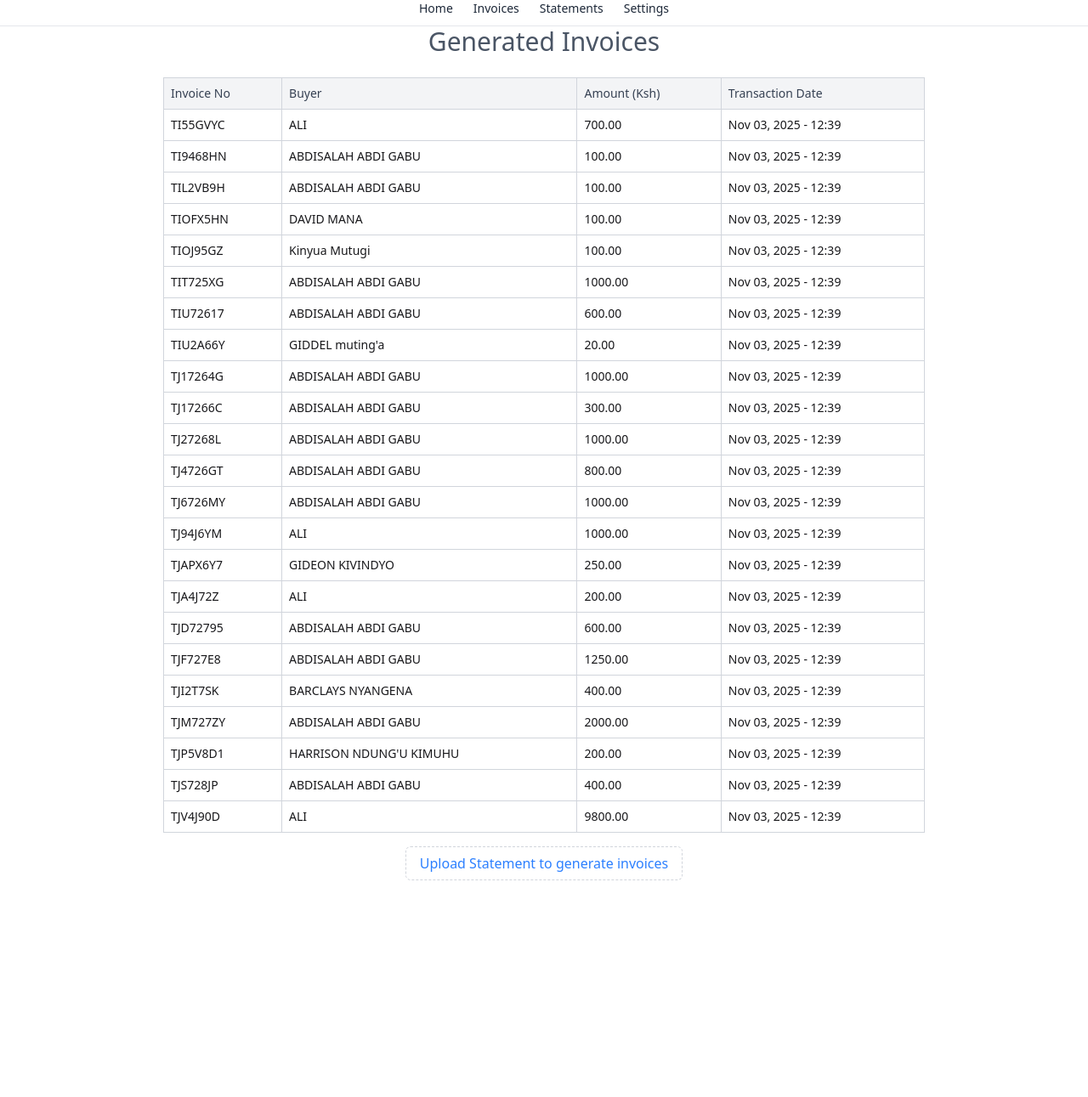
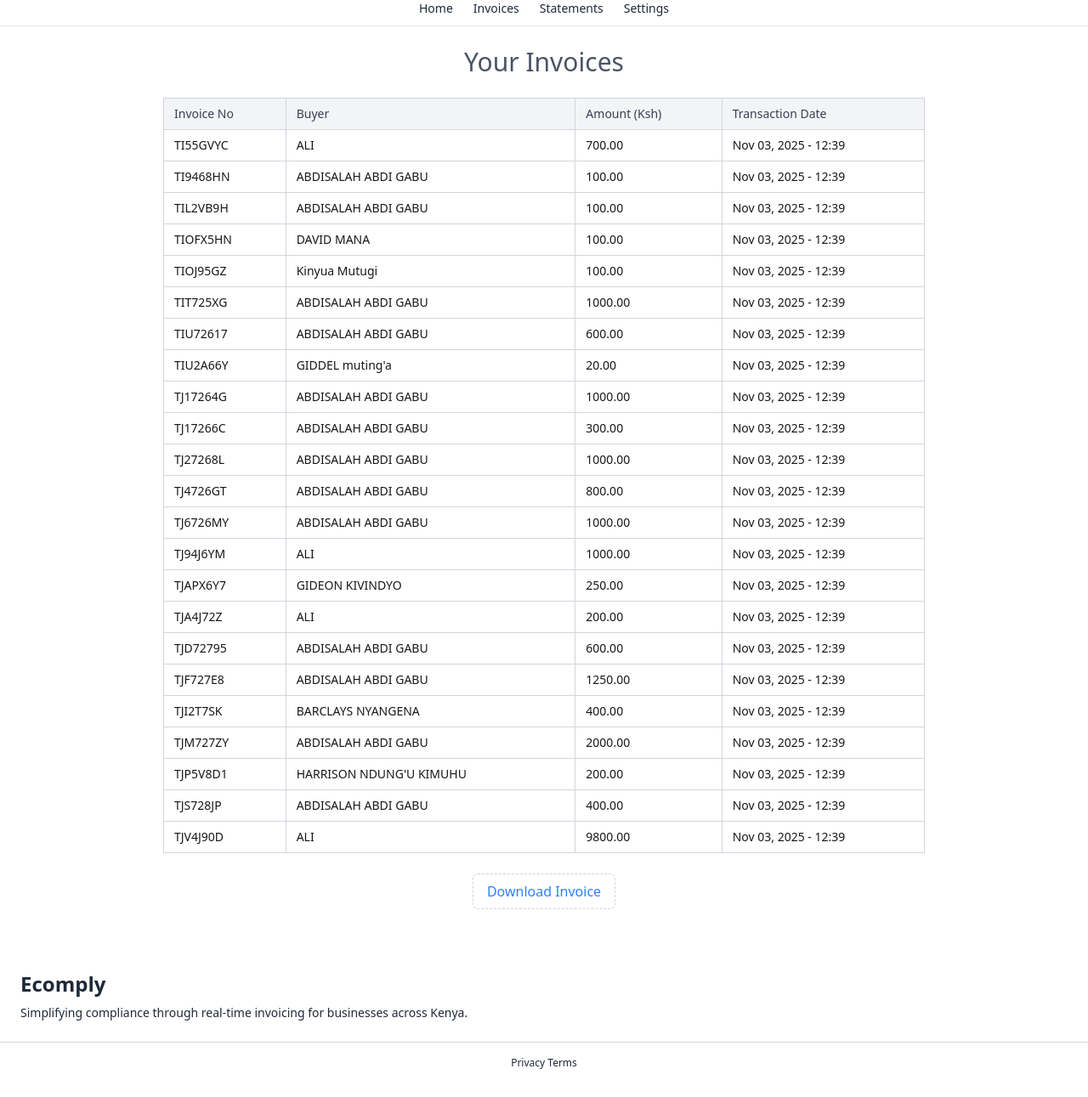
Before and after one commit to ARMSTRONGOPONDO/kra-ecomply, a Django app: page /invoices/ in a window 1280 px wide. Shown: the part 52-1343 px from the top of the page at 85% size. Before the commit the page ends 1088 px from the top, so only its background shows below. Run offline with Django 5.2, Linux system fonts and the light colour scheme; a user stored in the database is signed in; data comes from the database, SQL or seed files in the repository; both versions use the stored data as it was after the commit; some libraries are stand-ins or nearby versions.

Commit message:
new changes

```diff
--- /dev/null
+++ b/templates/components/Footer.html
@@ -0,0 +1,26 @@
+{% load static %}
+
+<footer class="w-full text-gray-800 py-8 mt-4 rounded-md">
+  <div class="max-w-7xl mx-auto px-6 flex flex-col md:flex-row items-center justify-between space-y-4 md:space-y-0">
+
+    <!-- About Section -->
+    <div class="text-center md:text-left md:flex-1">
+      <h3 class="text-2xl font-semibold mb-2">Ecomply</h3>
+      <p class="text-sm">
+        Simplifying compliance through real-time invoicing for businesses across Kenya.
+      </p>
+    </div>
+
+    <!-- Links -->
+    {% comment %} <div class="flex space-x-6 text-sm">
+      <a href="#" class="hover:underline">Privacy</a>
+      <a href="#" class="hover:underline">Terms</a>
+    </div> {% endcomment %}
+
+  </div>
+
+  <div class="mt-6 text-center text-xs border-t border-gray-300 pt-4">
+  <a href="#" class="hover:underline">Privacy</a>
+      <a href="#" class="hover:underline">Terms</a>
+  </div>
+</footer>
--- a/templates/dashboard/base.html
+++ b/templates/dashboard/base.html
@@ -12,6 +12,9 @@
 </head>
 <body>
       {% block content %}
+
+
     {% endblock %}
+
 </body>
 </html>
--- a/templates/dashboard/home.html
+++ b/templates/dashboard/home.html
@@ -35,4 +35,7 @@
 </section>
 
 
+
+         {% include 'components/Footer.html' %}
+
 {% endblock %}
--- a/templates/dashboard/invoice.html
+++ b/templates/dashboard/invoice.html
@@ -18,7 +18,7 @@
     </div>
     {% endif %}
 
-    <h1 class="text-2xl sm:text-3xl font-medium mb-6 text-gray-600 text-center">Generated Invoices</h1>
+    <h1 class="text-2xl sm:text-3xl font-medium mb-6 text-gray-600 text-center">Your Invoices</h1>
 
     {% if invoices %}
     <div class="overflow-x-auto">
@@ -50,13 +50,16 @@
     <div class="mt-6 text-center">
       <a href="{% url 'upload_statement' %}"
          class="inline-block px-4 py-2 border border-gray-300 border-dashed rounded-md text-blue-500 hover:bg-gray-300 hover:text-blue-800 transition-all duration-300">
-        Upload Statement to generate invoices
+       Download Invoice
       </a>
     </div>
 
   </div>
 </div>
 
+
+         {% include 'components/Footer.html' %}
+
 <script src="{% static 'js/message.js' %}"></script>
 
 {% endblock %}
--- a/templates/dashboard/statements.html
+++ b/templates/dashboard/statements.html
@@ -10,7 +10,7 @@
 
 
 
-      <h1 class="text-2xl font-medium mb-6 text-gray-600 text-center">Uploaded Statements</h1>
+      <h1 class="text-2xl font-medium mb-6 text-gray-600 text-center">Your Statements</h1>
 
       {% if statements %}
         <ul class="divide-y divide-gray-200">
@@ -49,6 +49,9 @@
     </div>
   </div>
 
+
+      {% include 'components/Footer.html' %}
+
   <script src="{% static 'js/message.js' %}"></script>
 
 {% endblock %}
--- a/templates/hero.html
+++ b/templates/hero.html
@@ -65,5 +65,7 @@
   </div>
 </div>
 
+
+
 <script src="{% static 'js/main.js' %}"></script>
 {% endblock %}
--- a/theme/static/css/dist/styles.css
+++ b/theme/static/css/dist/styles.css
@@ -8,7 +8,6 @@
     --font-serif: ui-serif, Georgia, Cambria, "Times New Roman", Times, serif;
     --font-mono: ui-monospace, SFMono-Regular, Menlo, Monaco, Consolas, "Liberation Mono",
       "Courier New", monospace;
-    --color-red-600: oklch(57.7% 0.245 27.325);
     --color-red-700: oklch(50.5% 0.213 27.518);
     --color-blue-50: oklch(97% 0.014 254.604);
     --color-blue-100: oklch(93.2% 0.032 255.585);
@@ -20,6 +19,7 @@
     --color-gray-100: oklch(96.7% 0.003 264.542);
     --color-gray-200: oklch(92.8% 0.006 264.531);
     --color-gray-300: oklch(87.2% 0.01 258.338);
+    --color-gray-400: oklch(70.7% 0.022 261.325);
     --color-gray-500: oklch(55.1% 0.027 264.364);
     --color-gray-600: oklch(44.6% 0.03 256.802);
     --color-gray-700: oklch(37.3% 0.034 259.733);
@@ -31,6 +31,9 @@
     --container-lg: 32rem;
     --container-3xl: 48rem;
     --container-4xl: 56rem;
+    --container-7xl: 80rem;
+    --text-xs: 0.75rem;
+    --text-xs--line-height: calc(1 / 0.75);
     --text-sm: 0.875rem;
     --text-sm--line-height: calc(1.25 / 0.875);
     --text-base: 1rem;
@@ -41,8 +44,6 @@
     --text-2xl--line-height: calc(2 / 1.5);
     --text-3xl: 1.875rem;
     --text-3xl--line-height: calc(2.25 / 1.875);
-    --text-4xl: 2.25rem;
-    --text-4xl--line-height: calc(2.5 / 2.25);
     --text-5xl: 3rem;
     --text-5xl--line-height: 1;
     --font-weight-medium: 500;
@@ -54,7 +55,6 @@
     --radius-md: 0.375rem;
     --radius-lg: 0.5rem;
     --radius-xl: 0.75rem;
-    --radius-2xl: 1rem;
     --ease-in-out: cubic-bezier(0.4, 0, 0.2, 1);
     --default-transition-duration: 150ms;
     --default-transition-timing-function: cubic-bezier(0.4, 0, 0.2, 1);
@@ -634,8 +565,17 @@
   .mt-3 {
     margin-top: calc(var(--spacing) * 3);
   }
+  .mt-4 {
+    margin-top: calc(var(--spacing) * 4);
+  }
   .mt-6 {
     margin-top: calc(var(--spacing) * 6);
+  }
+  .mt-12 {
+    margin-top: calc(var(--spacing) * 12);
+  }
+  .mt-auto {
+    margin-top: auto;
   }
   .mb-1 {
     margin-bottom: calc(var(--spacing) * 1);
@@ -694,15 +634,18 @@
   .flex {
     display: flex;
   }
+  .grid {
+    display: grid;
+  }
   .hidden {
     display: none;
   }
+  .inline-block {
+    display: inline-block;
+  }
   .inline-flex {
     display: inline-flex;
   }
-  .table {
-    display: table;
-  }
   .h-4 {
     height: calc(var(--spacing) * 4);
   }
@@ -768,6 +696,9 @@
   }
   .max-w-4xl {
     max-width: var(--container-4xl);
+  }
+  .max-w-7xl {
+    max-width: var(--container-7xl);
   }
   .max-w-lg {
     max-width: var(--container-lg);
@@ -1003,14 +909,20 @@
   .py-2 {
     padding-block: calc(var(--spacing) * 2);
   }
-  .py-2\.5 {
-    padding-block: calc(var(--spacing) * 2.5);
-  }
   .py-3 {
     padding-block: calc(var(--spacing) * 3);
   }
-  .py-4 {
-    padding-block: calc(var(--spacing) * 4);
+  .py-6 {
+    padding-block: calc(var(--spacing) * 6);
+  }
+  .py-8 {
+    padding-block: calc(var(--spacing) * 8);
+  }
+  .pt-4 {
+    padding-top: calc(var(--spacing) * 4);
+  }
+  .pt-6 {
+    padding-top: calc(var(--spacing) * 6);
   }
   .pr-6 {
     padding-right: calc(var(--spacing) * 6);
@@ -1046,10 +958,18 @@
     font-size: var(--text-base);
     line-height: var(--tw-leading, var(--text-base--line-height));
   }
+  .text-lg {
+    font-size: var(--text-lg);
+    line-height: var(--tw-leading, var(--text-lg--line-height));
+  }
   .text-sm {
     font-size: var(--text-sm);
     line-height: var(--tw-leading, var(--text-sm--line-height));
   }
+  .text-xs {
+    font-size: var(--text-xs);
+    line-height: var(--tw-leading, var(--text-xs--line-height));
+  }
   .leading-normal {
     --tw-leading: var(--leading-normal);
     line-height: var(--leading-normal);
@@ -1073,6 +993,9 @@
   .tracking-normal {
     --tw-tracking: var(--tracking-normal);
     letter-spacing: var(--tracking-normal);
+  }
+  .whitespace-nowrap {
+    white-space: nowrap;
   }
   @layer daisyui.modifier {
     .alert-info {
@@ -1251,23 +1164,8 @@
     outline-style: none;
   }
   @media (width >= 40rem) {
-    .sm\:w-\[80\%\] {
-      width: 80%;
-    }
-  }
-  @media (width >= 40rem) {
-    .sm\:bg-\[center_top\] {
-      background-position: center top;
-    }
-  }
-  @media (width >= 40rem) {
-    .sm\:p-6 {
-      padding: calc(var(--spacing) * 6);
-    }
-  }
-  @media (width >= 40rem) {
-    .sm\:p-8 {
-      padding: calc(var(--spacing) * 8);
+    .sm\:px-3 {
+      padding-inline: calc(var(--spacing) * 3);
     }
   }
   @media (width >= 40rem) {
@@ -1277,35 +1175,41 @@
     }
   }
   @media (width >= 40rem) {
-    .sm\:text-4xl {
-      font-size: var(--text-4xl);
-      line-height: var(--tw-leading, var(--text-4xl--line-height));
-    }
-  }
-  @media (width >= 40rem) {
     .sm\:text-base {
       font-size: var(--text-base);
       line-height: var(--tw-leading, var(--text-base--line-height));
     }
   }
   @media (width >= 48rem) {
-    .md\:w-\[60\%\] {
-      width: 60%;
+    .md\:flex-1 {
+      flex: 1;
     }
   }
   @media (width >= 48rem) {
-    .md\:bg-center {
-      background-position: center;
+    .md\:grid-cols-4 {
+      grid-template-columns: repeat(4, minmax(0, 1fr));
+    }
+  }
+  @media (width >= 48rem) {
+    .md\:flex-row {
+      flex-direction: row;
+    }
+  }
+  @media (width >= 48rem) {
+    :where(.md\:space-y-0 > :not(:last-child)) {
+      --tw-space-y-reverse: 0;
+      margin-block-start: calc(calc(var(--spacing) * 0) * var(--tw-space-y-reverse));
+      margin-block-end: calc(calc(var(--spacing) * 0) * calc(1 - var(--tw-space-y-reverse)));
+    }
+  }
+  @media (width >= 48rem) {
+    .md\:text-left {
+      text-align: left;
     }
   }
   @media (width >= 64rem) {
     .lg\:h-auto {
       height: auto;
-    }
-  }
-  @media (width >= 64rem) {
-    .lg\:w-\[40\%\] {
-      width: 40%;
     }
   }
   @media (width >= 64rem) {
```
Also changed, not shown: other parts of theme/static/css/dist/styles.css (+17 -136 lines), db.sqlite3.
